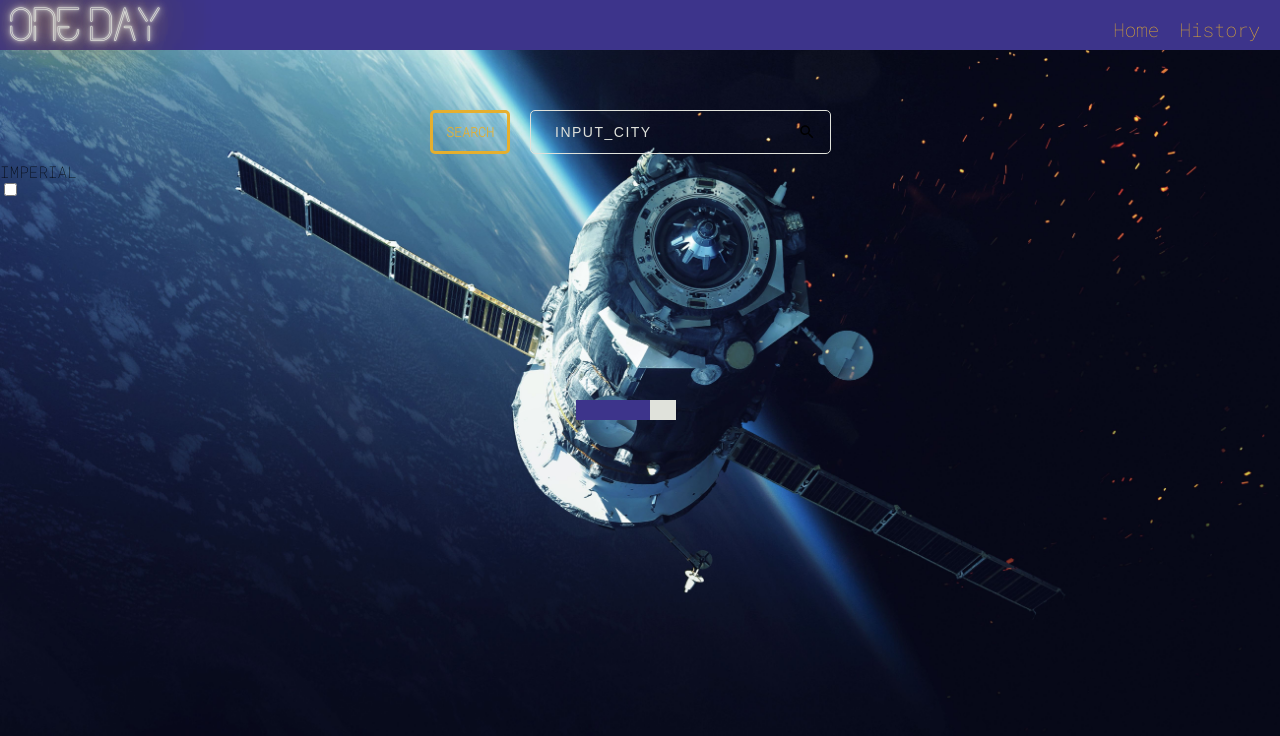
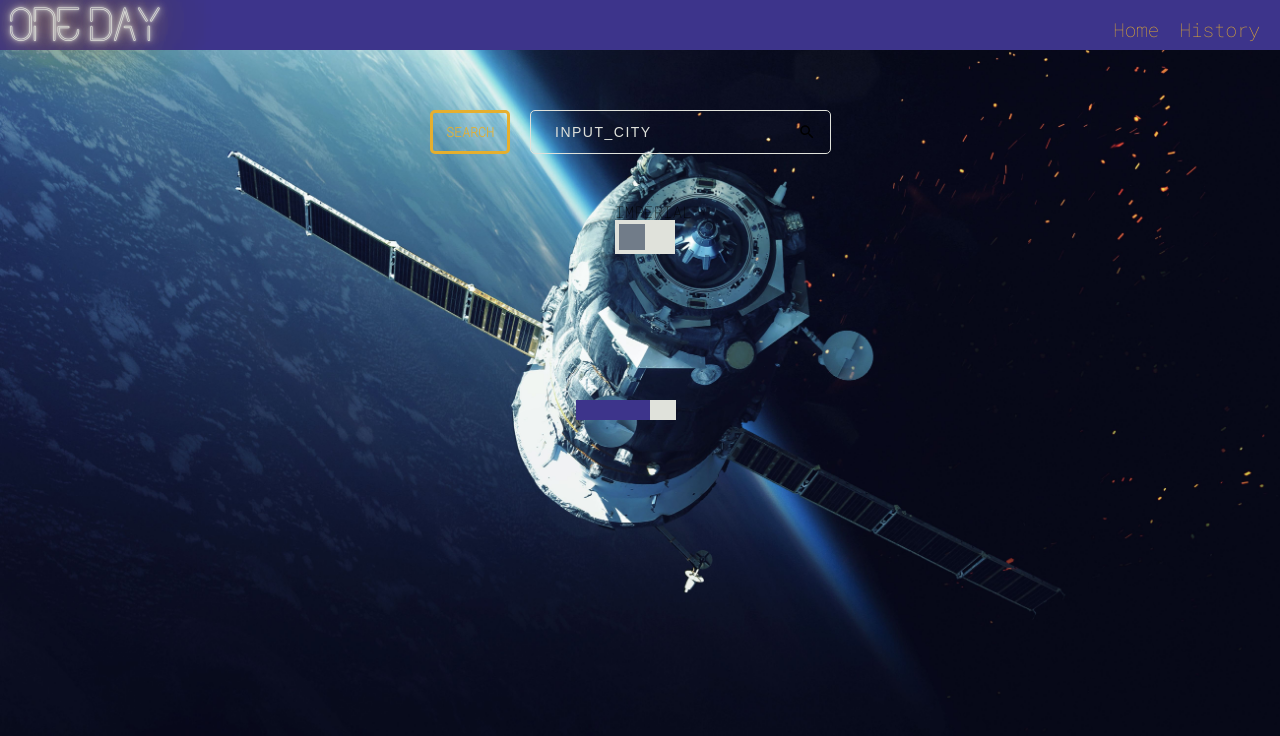
Before and after one commit to puentebravo/oneDay, a React (Create React App) app in the folder client/: page / in a window 1280 px wide. Shown: the top 736 px of the page. Built offline with nearby package versions, Linux system fonts and the light colour scheme; no server answers.

Commit message:
Added toggle styling, positioning

```diff
--- a/client/src/pages/home/home.css
+++ b/client/src/pages/home/home.css
@@ -65,72 +65,66 @@
 
 /* Toggle styling */
 
-.toggle {
-  display: flex;
-  position: relative;
-  width: 7.5rem;
-  height: 2.5rem;
-  background: var(--alabaster);
-  align-self: center;
-  user-select: none;
-  margin: 2rem;
+#unitToggler {
+  position: static;
+  width: 50px;
+  margin: auto;
+  margin-top: 5vh;
+  margin-bottom: -5vh;
 }
 
-.toggle:after,
-.toggle:before {
-  flex: 1;
-  text-align: center;
-  line-height: 2.5rem;
+.switch {
+  position: relative;
+  display: inline-block;
+  width: 60px;
+  height: 34px;
 }
 
-#uToggle {
-  display: none;
+/* Hide default HTML checkbox */
+.switch input {
+  opacity: 0;
+  width: 0;
+  height: 0;
 }
 
-.toggle:after {
-  content: "MTR";
-}
-.toggle:before {
-  content: "IMP";
-}
-
-#switchLabel {
+/* The slider */
+.slider {
   position: absolute;
+  cursor: pointer;
   top: 0;
   left: 0;
   right: 0;
   bottom: 0;
-  perspective: 1000;
-  cursor: pointer;
+  background-color: var(--alabaster);
+  -webkit-transition: 0.4s;
+  transition: 0.4s;
 }
 
-.toggleCard {
-  position: relative;
-  background: var(--cobalt);
+.slider:before {
+  position: absolute;
+  content: "";
+  height: 26px;
+  width: 26px;
+  left: 4px;
+  bottom: 4px;
+  background-color: var(--slate);
+  -webkit-transition: 0.4s;
   transition: 0.4s;
-  width: 50%;
-  height: 2.5rem;
-  pointer-events: none;
 }
 
-#uToggle:checked + #switchlabel .toggleCard {
-  background: var(--gold);
+input:checked + .slider {
+  background-color: var(--cobalt);
 }
 
-.slide .toggleCard {
-  transform: translate(0);
-}
-.slide #switchLabel:checked + #switchLabel .toggleCard {
-  transform: translateX(3.75rem);
+input:focus + .slider {
+  box-shadow: 0 0 1px var(--cobalt);
 }
 
-/* figure {
-  color: var(--alabaster);
-  flex:1;
-  flex-direction:column;
-  justify-content:center;
-  counter-increment:count;
-} */
+input:checked + .slider:before {
+  -webkit-transform: translateX(26px);
+  -ms-transform: translateX(26px);
+  transform: translateX(26px);
+}
 
 /* weather container styling */
 
```
